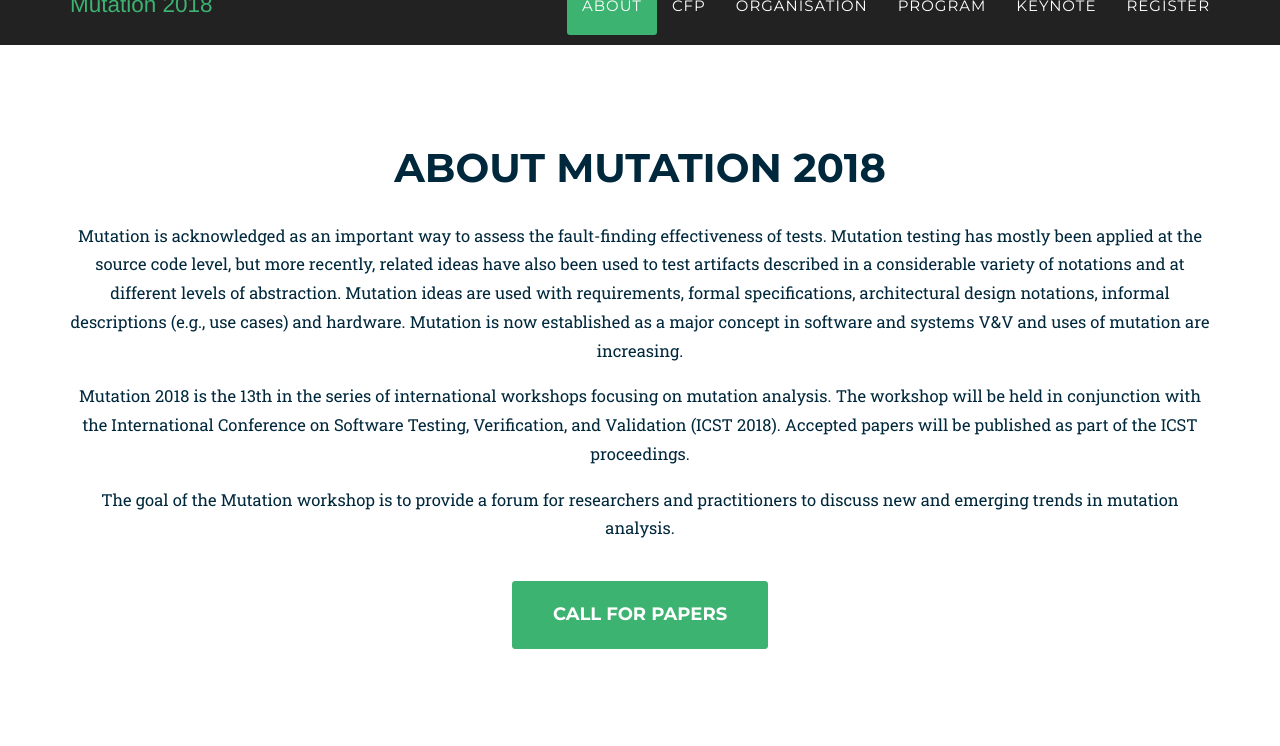
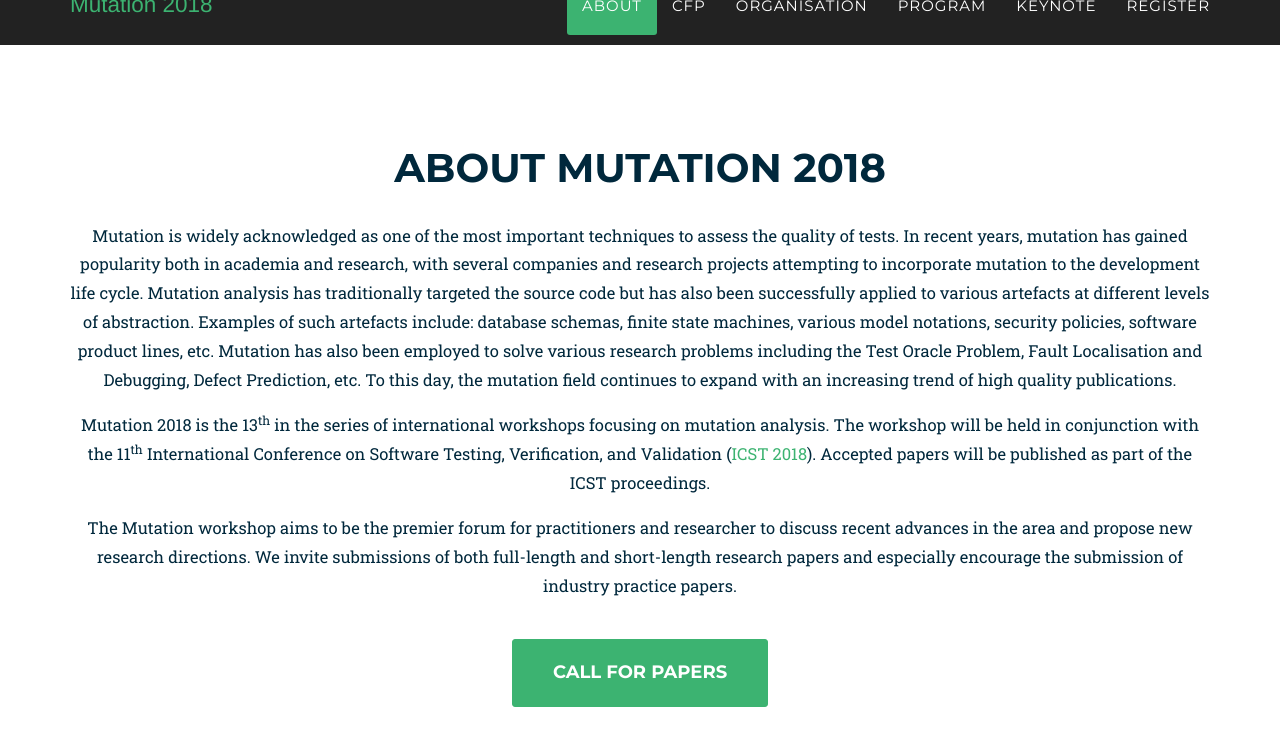
Before and after one commit to mutation-workshop/mutation-workshop.github.io, a Jekyll site: the page built from index.html, in a window 1280 px wide and 900 px high, scrolled down 869 px, cut to the strip 35-781 px from the top of the window. Built offline with Jekyll 4.4.1, drawn with Linux system fonts in a browser that asks for light colours; some web fonts are replaced; some of the changed text lies outside the part shown.

Commit message:
Updated preliminary version of the website

```diff
--- a/.#404.html
+++ /dev/null
@@ -1 +0,0 @@
-jmr@pampa.local.41853
--- a/_includes/2018_data/call.html
+++ b/_includes/2018_data/call.html
@@ -7,18 +7,22 @@
                 </div>
             </div>
             <div class="row container">
-<p><span>Mutation is acknowledged as an
-important way to assess the fault-finding effectiveness of test sets. Mutation
-testing has mostly been applied at the source code level, but more recently,
-related ideas have also been used to test artefacts described in a considerable
-variety of notations and at different levels of abstraction. Mutation ideas are
-used with requirements, formal specifications, architectural design notations,
-informal descriptions (e.g. use cases) and hardware. Mutation is now
-established as a major concept in software and systems V&amp;V and uses of
-mutation are increasing. The goal of the Mutation workshop is to provide a
-forum for researchers and practitioners to discuss new and emerging trends in
-mutation analysis. We invite submissions of both full-length and short-length
-research papers as well as industry practice papers.</span></p>
+<p><span>Mutation is widely acknowledged as one of the most important techniques to
+assess the quality of tests. In recent years, mutation has gained popularity
+both in academia and research, with several companies and research projects
+attempting to incorporate mutation to the development life cycle. Mutation
+analysis has traditionally targeted the source code but has also been
+successfully applied to various artefacts at different levels of
+abstraction. Examples of such artefacts include: database schemas, finite state
+machines, various model notations, security policies, software product lines,
+etc. Mutation has also been employed to solve various research problems
+including the Test Oracle Problem, Fault Localisation and Debugging, Defect
+Prediction, etc. To this day, the mutation field continues to expand with an
+increasing trend of high quality publications. The Mutation workshop aims
+to be the premier forum for practitioners and researcher to discuss recent
+advances in the area and propose new research directions. We invite submissions
+of both full-length and short-length research papers and especially encourage
+the submission of industry practice papers.</span></p>
 
 <h2><a name=TOC-Topics-of-Interest></a>Topics of Interest</h2>
 
@@ -26,30 +30,17 @@ research papers as well as industry practice papers.</span></p>
 limited to:</span></p>
 
 <ul type=disc>
- <li><span>Mutation-based test adequacy
-     criteria (theoretical analyses and practical applications).</span></li>
- <li><span>Mutation-based test data
-     generation.</span></li>
+ <li><span>Mutation-based test adequacy criteria (theoretical analyses and practical applications).</span></li>
+ <li><span>Mutation-based test data generation.</span></li>
  <li><span>Higher order mutation testing.</span></li>
- <li><span>Novel mutation testing paradigms
-     and applications.</span></li>
- <li><span>Empirical studies of mutation
-     testing.</span></li>
- <li><span>Formal theoretical analysis of
-     mutation testing.</span></li>
- <li><span>Comparative studies (i.e.,
-     studies that compare mutation testing with other testing techniques).</span></li>
+ <li><span>Novel mutation testing paradigms and applications.</span></li>
+  <li><span>Novel solutions to mutation's problems.</span></li>
+ <li><span>Empirical studies using and/or evaluating mutation.</span></li>
+ <li><span>Theoretical analysis of mutation testing.</span></li>
  <li><span>Mutation testing tools.</span></li>
- <li><span>Industrial experience with
-     mutation testing.</span></li>
- <li><span>New mutation systems for yet
-     unaddressed programming languages and for higher-level descriptive.</span></li>
- <li><span>Mutation for mobile, internet,
-     and cloud based systems (QoS, power consumption,
-     etc).</span></li>
- <li><span>Mutation for
-     non-functionalities&nbsp;including security, reliability, performance,
-     etc.</span></li>
+ <li><span>Industrial experience and application of mutation testing.</span></li>
+ <li><span>Mutation for mobile, internet, and cloud-based systems (QoS, power consumption, etc).</span></li>
+ <li><span>Mutation for non-functional properties, including security, reliability, performance, etc.</span></li>
 </ul>
 
 <h2><a name=TOC-Types-of-Submissions></a>Types of Submissions</h2>
@@ -80,12 +71,9 @@ ICST proceedings.</span></p>
 Testing</h2>
 
 <p class=MsoNormal style='mso-outline-level:3'><span style='font-family:"Times New Roman",serif;
-mso-fareast-font-family:"Times New Roman";mso-fareast-language:EN-GB'>Authors
-of selected papers will be invited to submit extended versions of their papers
-to a special issue on mutation testing, published by the journal of Software
-Testing, Verification and Reliability (STVR). The extended papers will go
-through the regular review process but will be assigned at least one reviewer
-from the Mutation 2017 Program Committee.</span> </p>
+mso-fareast-font-family:"Times New Roman";mso-fareast-language:EN-GB'>
+TBD
+</span> </p>
                  <center>
                       <a href="../#organisation" class="page-scroll btn btn-xl">Organisation</a>
                  </center>
--- a/_includes/2018_data/footer.html
+++ b/_includes/2018_data/footer.html
@@ -17,7 +17,9 @@ footer {
   <footer>
         <div class="container">
             <div class="row">
-                   <span class="copyright">Copyright © 2017 Melvin Ch'ng, All Rights Reserved.</span>
+              <span class="copyright">
+                Powered by <a href="https://pages.github.com/">GitHub Pages</a> and <a href="https://jekyllrb.com/">Jekyll</a> | Based on <a href="https://github.com/melvinchng/event-jekyll-theme">Event Jekyll Theme.</a>
+              </span>
             </div>
         </div>
     </footer>
--- a/_includes/2018_data/intro.html
+++ b/_includes/2018_data/intro.html
@@ -8,11 +8,31 @@
             </div>
             <div class="row container">
 		<center>
-			<p>Mutation is acknowledged as an important way to assess the fault-finding effectiveness of tests. Mutation testing has mostly been applied at the source code level, but more recently, related ideas have also been used to test artifacts described in a considerable variety of notations and at different levels of abstraction. Mutation ideas are used with requirements, formal specifications, architectural design notations, informal descriptions (e.g., use cases) and hardware. Mutation is now established as a major concept in software and systems V&V and uses of mutation are increasing.</p>
+                  <p><span>Mutation is widely acknowledged as one of the most
+                      important techniques to assess the quality of tests. In recent years, mutation
+                      has gained popularity both in academia and research, with several companies and
+                      research projects attempting to incorporate mutation to the development life
+                      cycle. Mutation analysis has traditionally targeted the source code but has also
+                      been successfully applied to various artefacts at different levels of
+                      abstraction. Examples of such artefacts include: database schemas, finite state
+                      machines, various model notations, security policies, software product lines,
+                      etc. Mutation has also been employed to solve various research problems
+                      including the Test Oracle Problem, Fault Localisation and Debugging, Defect
+                      Prediction, etc. To this day, the mutation field continues to expand with an
+                      increasing trend of high quality publications.</span></p>
 
-			<p>Mutation 2018 is the 13th in the series of international workshops focusing on mutation analysis. The workshop will be held in conjunction with the International Conference on Software Testing, Verification, and Validation (ICST 2018). Accepted papers will be published as part of the ICST proceedings.</p>
+		  <p>Mutation 2018 is the 13<sup>th</sup> in the series of
+                    international workshops focusing on mutation analysis. The
+                    workshop will be held in conjunction with the 11<sup>th</sup>
+                    International Conference on Software Testing, Verification,
+                    and Validation (<a href="http://www.es.mdh.se/icst2018/">ICST 2018</a>). Accepted papers will be
+                    published as part of the ICST proceedings.</p>
 
-			<p>The goal of the Mutation workshop is to provide a forum for researchers and practitioners to discuss new and emerging trends in mutation analysis.</p><br>
+		  <p>The Mutation workshop aims to be
+                      the premier forum for practitioners and researcher to discuss recent advances in
+                      the area and propose new research directions. We invite submissions of both
+                      full-length and short-length research papers and especially encourage the
+                      submission of industry practice papers.</p><br>
 			</center>
                  <center><a href="../#call" class="page-scroll btn btn-xl">Call for Papers</a></center>
             </div>
```
